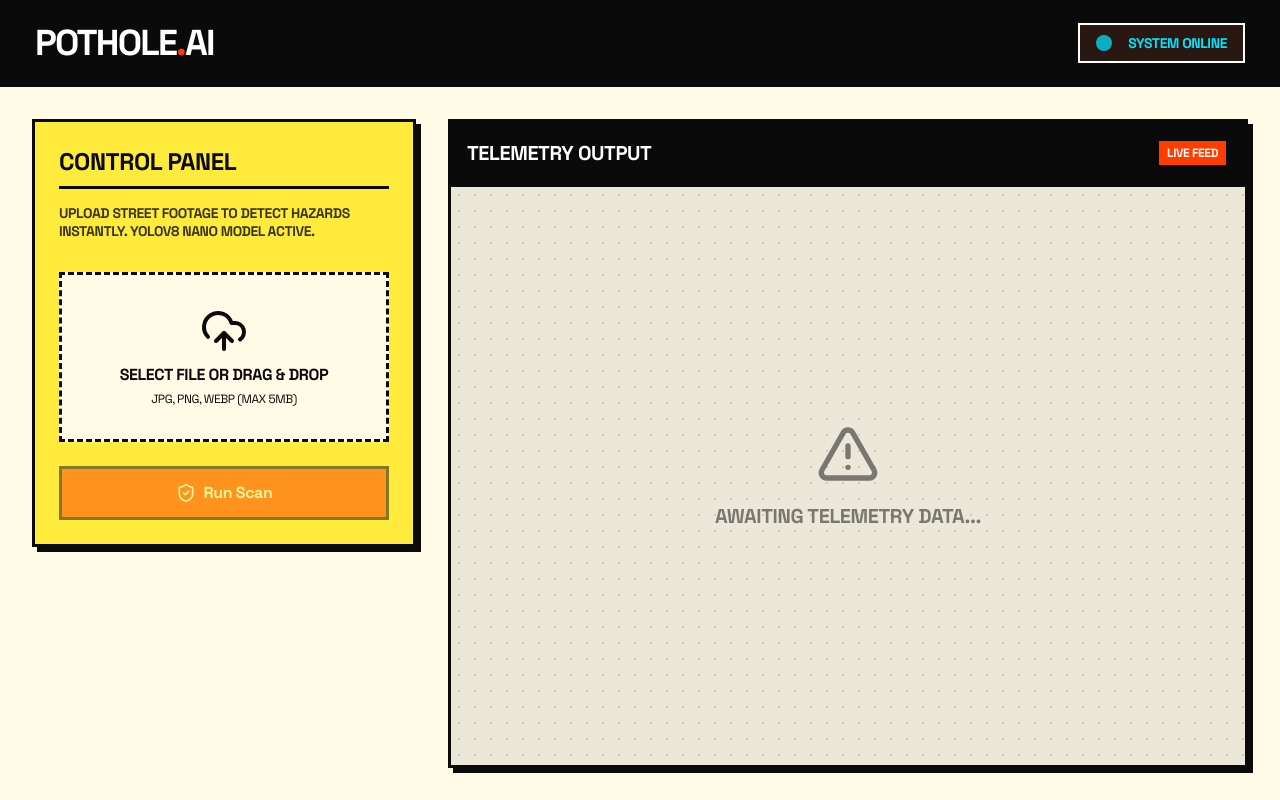
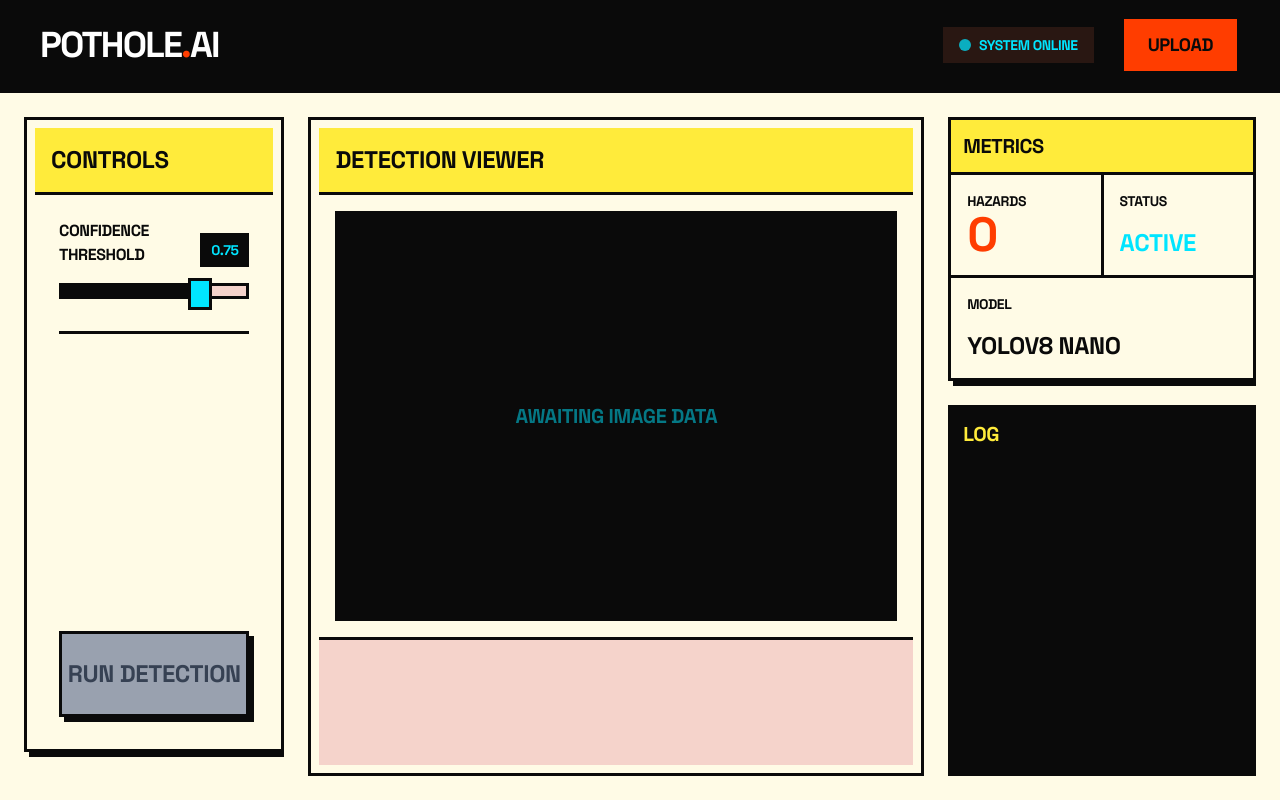
Before and after one commit to shobith-s/pothole-detection, a React (Vite) app in the folder frontend/: page / in a window 1280 px wide. Built offline with nearby package versions, Linux system fonts and the light colour scheme.

Commit message:
refactor App component: remove NeoButton, add logging functionality and enhance UI layout

```diff
--- a/frontend/src/App.jsx
+++ b/frontend/src/App.jsx
@@ -1,21 +1,4 @@
 import { useState, useRef } from 'react'
-import { UploadCloud, AlertTriangle, ShieldCheck, Loader2 } from 'lucide-react'
-
-// NeoButton Component
-const NeoButton = ({ children, variant = 'primary', onClick, disabled, className = '' }) => {
-  const bgClass = variant === 'primary' ? 'bg-primary text-white' : 'bg-accent-blue text-deep-black'
-  const disabledClass = disabled ? 'opacity-50 cursor-not-allowed transform-none shadow-none neo-border' : 'neo-shadow neo-shadow-hover transition-transform duration-100'
-
-  return (
-    <button
-      onClick={onClick}
-      disabled={disabled}
-      className={`flex items-center justify-center gap-2 font-bold py-3 px-6 neo-border ${disabledClass} ${bgClass} ${className}`}
-    >
-      {children}
-    </button>
-  )
-}
 
 function App() {
   const [file, setFile] = useState(null)
@@ -23,6 +6,7 @@ function App() {
   const [resultImage, setResultImage] = useState(null)
   const [loading, setLoading] = useState(false)
   const [detectCount, setDetectCount] = useState(0)
+  const [logs, setLogs] = useState([])
 
   const fileInputRef = useRef(null)
 
@@ -33,18 +17,24 @@ function App() {
       setPreview(URL.createObjectURL(selected))
       setResultImage(null)
       setDetectCount(0)
+      addLog(`Selected file: ${selected.name}`)
     }
+  }
+
+  const addLog = (message, type = 'info', count = null, conf = null) => {
+    const time = new Date().toLocaleTimeString('en-US', { hour12: false })
+    setLogs(prev => [{ time, message, type, count, conf }, ...prev.slice(0, 49)])
   }
 
   const handleScan = async () => {
     if (!file) return
 
     setLoading(true)
+    addLog(`Running detection on ${file.name}...`)
     const formData = new FormData()
     formData.append("file", file)
 
     try {
-      // Connect to the local FastAPI backend
       const res = await fetch("http://localhost:8000/detect", {
         method: "POST",
         body: formData,
@@ -54,12 +44,15 @@ function App() {
       if (data.status === "success") {
         setResultImage(data.image_base64)
         setDetectCount(data.potholes_detected)
+        addLog(`DETECTED ${data.potholes_detected} OBJECTS`, data.potholes_detected > 0 ? 'alert' : 'info', data.potholes_detected)
       } else {
         alert(data.error || "Failed to scan image.")
+        addLog(`Error: ${data.error}`, 'error')
       }
     } catch (err) {
       console.error(err)
       alert("Error contacting the API. Make sure the FastAPI backend is running.")
+      addLog(`API Connection Error`, 'error')
     } finally {
       setLoading(false)
     }
@@ -68,27 +61,24 @@ function App() {
   const triggerFileInput = () => fileInputRef.current.click()
 
   return (
-    <div className="min-h-screen flex flex-col font-sg uppercase tracking-tight">
+    <div className="h-screen flex flex-col font-sg uppercase tracking-tight bg-[#FFFBE6] text-[#0A0A0A]">
       {/* Top Nav */}
-      <header className="bg-deep-black text-white px-8 py-5 flex justify-between items-center neo-border border-b-4 border-deep-black flex-shrink-0">
-        <h1 className="text-4xl font-black tracking-tighter">
-          POTHOLE<span className="text-primary">.</span>AI
-        </h1>
-        <div className="flex items-center gap-4 border-2 border-white px-4 py-2 bg-text-off">
-          <div className="w-4 h-4 rounded-full bg-accent-blue animate-pulse"></div>
-          <span className="text-sm font-bold text-accent-blue">SYSTEM ONLINE</span>
+      <header className="bg-[#0A0A0A] text-white flex justify-between items-center w-full px-10 py-4 border-b-3 border-[#0A0A0A] flex-shrink-0 z-50">
+        <div className="flex items-center gap-2">
+            <span className="text-4xl font-bold text-white uppercase tracking-tighter">
+                POTHOLE<span className="text-[#FF3D00]">.</span>AI
+            </span>
         </div>
-      </header>
-
-      {/* Main Content */}
-      <main className="flex-1 p-8 grid grid-cols-1 lg:grid-cols-3 gap-8">
-
-        {/* Left Column: Upload */}
-        <section className="col-span-1 flex flex-col gap-6">
-          <div className="bg-accent-yellow p-6 neo-border neo-shadow flex flex-col gap-4">
-            <h2 className="text-2xl font-black border-b-3 border-deep-black pb-2">Control Panel</h2>
-            <p className="text-sm font-bold opacity-80 leading-tight">Upload street footage to detect hazards instantly. YOLOv8 Nano model active.</p>
-
+        <div className="flex items-center gap-6">
+            <div className="flex items-center gap-2 bg-[#291712] px-4 py-2 neo-border">
+                <div className="w-3 h-3 rounded-full bg-[#00E5FF] animate-pulse"></div>
+                <span className="text-sm font-bold text-[#00E5FF] uppercase">SYSTEM ONLINE</span>
+            </div>
+            <button
+                onClick={triggerFileInput}
+                className="bg-[#FF3D00] text-[#0A0A0A] px-6 py-3 text-lg font-bold uppercase neo-border neo-shadow neo-shadow-hover flex items-center gap-2">
+                UPLOAD
+            </button>
             <input
               type="file"
               ref={fileInputRef}
@@ -96,68 +86,114 @@ function App() {
               accept="image/*"
               className="hidden"
             />
+        </div>
+      </header>
 
-            <div
-              onClick={triggerFileInput}
-              className="border-3 border-dashed border-deep-black bg-surface p-8 text-center cursor-pointer hover:bg-[#F5EAD4] transition-colors mt-4"
-            >
-              <UploadCloud className="mx-auto mb-2 w-12 h-12" />
-              <p className="font-bold">{file ? file.name : "Select File or Drag & Drop"}</p>
-              <p className="text-xs mt-1">JPG, PNG, WEBP (Max 5MB)</p>
+      {/* Main Content */}
+      <main className="flex-1 flex flex-col lg:flex-row gap-6 p-6 overflow-hidden bg-[#FFFBE6]">
+
+        {/* Left Column: Controls (22%) */}
+        <aside className="w-full lg:w-[22%] flex flex-col gap-6 h-full overflow-y-auto pb-6">
+          <div className="bg-[#FFFBE6] neo-border neo-shadow p-2 flex flex-col gap-0 h-full">
+            <div className="border-b-3 border-[#0A0A0A] p-4 bg-[#FFEB3B]">
+                <h2 className="text-2xl font-bold uppercase text-[#0A0A0A]">CONTROLS</h2>
+            </div>
+            <div className="p-6 flex flex-col gap-8 flex-1">
+                {/* Sliders Placeholder */}
+                <div className="flex flex-col gap-6">
+                    <div className="flex flex-col gap-2">
+                        <div className="flex justify-between items-end">
+                            <label className="text-base font-bold uppercase">CONFIDENCE THRESHOLD</label>
+                            <span className="text-sm font-bold bg-[#0A0A0A] text-[#00E5FF] px-2 py-1 neo-border">0.75</span>
+                        </div>
+                        <div className="h-4 bg-[#f5d3cb] neo-border relative mt-2">
+                            <div className="absolute left-0 top-0 h-full w-[75%] bg-[#0A0A0A]"></div>
+                            <div className="absolute left-[75%] top-[-8px] w-6 h-8 bg-[#00E5FF] neo-border -ml-3"></div>
+                        </div>
+                    </div>
                 </div>
 
-            <NeoButton
-               variant="primary"
-               className="w-full mt-2"
+                <div className="h-[3px] bg-[#0A0A0A] w-full"></div>
+
+                <div className="mt-auto pt-4">
+                    <button
                         onClick={handleScan}
                         disabled={!file || loading}
-            >
-              {loading ? <Loader2 className="w-5 h-5 animate-spin" /> : <ShieldCheck className="w-5 h-5"/>}
-              {loading ? 'Scanning Data...' : 'Run Scan'}
-            </NeoButton>
-          </div>
-
-          {/* Metrics summary */}
-          {resultImage && (
-             <div className="bg-white p-6 neo-border neo-shadow">
-               <h3 className="text-xl font-bold border-b-3 border-deep-black pb-2 mb-4">Scan Report</h3>
-               <div className="flex justify-between items-center bg-surface neo-border p-4">
-                  <span className="font-bold">Hazards Found</span>
-                  <span className={`text-2xl font-black ${detectCount > 0 ? 'text-primary' : 'text-green-600'}`}>
-                    {detectCount}
-                  </span>
+                        className={`w-full py-6 text-2xl font-bold uppercase neo-border neo-shadow hover:neo-shadow-hover flex items-center justify-center gap-3 transition-colors ${!file || loading ? 'bg-gray-400 text-gray-700 cursor-not-allowed' : 'bg-[#FF3D00] text-[#0A0A0A]'}`}>
+                        {loading ? 'SCANNING...' : 'RUN DETECTION'}
+                    </button>
                 </div>
             </div>
+          </div>
+        </aside>
+
+        {/* Center Column: Viewer (52%) */}
+        <section className="w-full lg:w-[52%] flex flex-col h-full overflow-hidden">
+            <div className="bg-[#FFFBE6] neo-border neo-shadow p-2 flex flex-col h-full">
+                <div className="border-b-3 border-[#0A0A0A] p-4 bg-[#FFEB3B] flex justify-between items-center">
+                    <h2 className="text-2xl font-bold uppercase text-[#0A0A0A]">DETECTION VIEWER</h2>
+                </div>
+                {/* Main Image Area */}
+                <div className="flex-1 bg-[#0A0A0A] relative overflow-hidden m-4 neo-border group cursor-crosshair flex items-center justify-center">
+                    {resultImage ? (
+                         <img src={resultImage} alt="Detected Potholes" className="max-h-full max-w-full object-contain" />
+                    ) : preview ? (
+                         <img src={preview} alt="Upload Preview" className="max-h-full max-w-full object-contain opacity-80" />
+                    ) : (
+                        <div className="text-[#00E5FF] opacity-50 flex flex-col items-center">
+                            <p className="text-xl font-bold uppercase">AWAITING IMAGE DATA</p>
+                        </div>
                     )}
-        </section>
-
-        {/* Right Column: Output */}
-        <section className="col-span-2 flex flex-col gap-6">
-          <div className="bg-white p-0 neo-border neo-shadow flex-1 flex flex-col overflow-hidden min-h-[600px]">
-            <div className="bg-deep-black text-white p-4 flex justify-between items-center border-b-3 border-deep-black">
-              <h2 className="text-xl font-bold">Telemetry Output</h2>
-              <span className="bg-primary text-white text-xs px-2 py-1 font-bold neo-border">LIVE FEED</span>
                 </div>
-
-            <div className="flex-1 flex flex-col items-center justify-center p-8 bg-[#EBE7D9] bg-[radial-gradient(#d1ccc0_1px,transparent_1px)] [background-size:16px_16px] relative">
-
-              {resultImage ? (
-                <div className="w-full h-full relative flex items-center justify-center">
-                  <img src={resultImage} alt="Detected Potholes" className="max-h-full max-w-full object-contain neo-border neo-shadow bg-deep-black" />
-                </div>
-              ) : preview ? (
-                <div className="w-full h-full relative flex items-center justify-center opacity-80 mix-blend-multiply">
-                  <img src={preview} alt="Upload Preview" className="max-h-full max-w-full object-contain neo-border grayscale filter" />
-                </div>
-              ) : (
-                <div className="text-center opacity-50">
-                  <AlertTriangle className="mx-auto w-16 h-16 mb-4" />
-                  <p className="text-xl font-bold">Awaiting telemetry data...</p>
+                {/* Thumbnails Placeholder */}
+                <div className="h-32 border-t-3 border-[#0A0A0A] bg-[#f5d3cb] p-4 flex gap-4 overflow-x-auto">
+                    {preview && (
+                        <div className="h-full aspect-video bg-[#0A0A0A] neo-border border-[#FF3D00] relative cursor-pointer opacity-100">
+                            <img src={preview} alt="Thumbnail 1" className="w-full h-full object-cover" />
                         </div>
                     )}
                 </div>
             </div>
         </section>
+
+        {/* Right Column: Metrics & Log (26%) */}
+        <aside className="w-full lg:w-[26%] flex flex-col gap-6 h-full overflow-hidden">
+            {/* Metrics Card */}
+            <div className="bg-[#FFFBE6] neo-border neo-shadow flex flex-col h-[40%] flex-shrink-0">
+                <div className="border-b-3 border-[#0A0A0A] p-3 bg-[#FFEB3B]">
+                    <h2 className="text-xl font-bold uppercase text-[#0A0A0A]">METRICS</h2>
+                </div>
+                <div className="flex-1 grid grid-cols-2 grid-rows-2 gap-[3px] bg-[#0A0A0A]">
+                    <div className="bg-[#FFFBE6] p-4 flex flex-col justify-between">
+                        <span className="text-sm font-bold text-[#0A0A0A] uppercase">HAZARDS</span>
+                        <span className="text-5xl font-bold text-[#FF3D00] mt-auto">{detectCount}</span>
+                    </div>
+                    <div className="bg-[#FFFBE6] p-4 flex flex-col justify-between">
+                        <span className="text-sm font-bold text-[#0A0A0A] uppercase">STATUS</span>
+                        <span className="text-2xl font-bold text-[#00E5FF] mt-auto">ACTIVE</span>
+                    </div>
+                    <div className="bg-[#FFFBE6] p-4 flex flex-col justify-between col-span-2">
+                         <span className="text-sm font-bold text-[#0A0A0A] uppercase">MODEL</span>
+                         <span className="text-2xl font-bold text-[#0A0A0A] mt-auto">YOLOv8 Nano</span>
+                    </div>
+                </div>
+            </div>
+
+            {/* Detection Log Card */}
+            <div className="bg-[#FFFBE6] neo-border neo-shadow flex flex-col flex-1 min-h-0">
+                <div className="border-b-3 border-[#0A0A0A] p-3 bg-[#0A0A0A] flex justify-between items-center">
+                    <h2 className="text-xl font-bold uppercase text-[#FFEB3B] flex items-center gap-2">LOG</h2>
+                </div>
+                <div className="flex-1 bg-[#0A0A0A] p-4 overflow-y-auto font-mono text-[13px] leading-relaxed text-[#00E5FF] space-y-2">
+                    {logs.map((log, i) => (
+                         <div key={i} className={`border-l-2 pl-2 ${log.type === 'alert' ? 'border-[#FF3D00]' : 'border-[#00E5FF] opacity-70'}`}>
+                             <span className="text-gray-400">[{log.time}]</span> {log.message}
+                         </div>
+                    ))}
+                </div>
+            </div>
+        </aside>
+
       </main>
     </div>
   )
```
Lines whose indentation alone changed are shown as unchanged.
